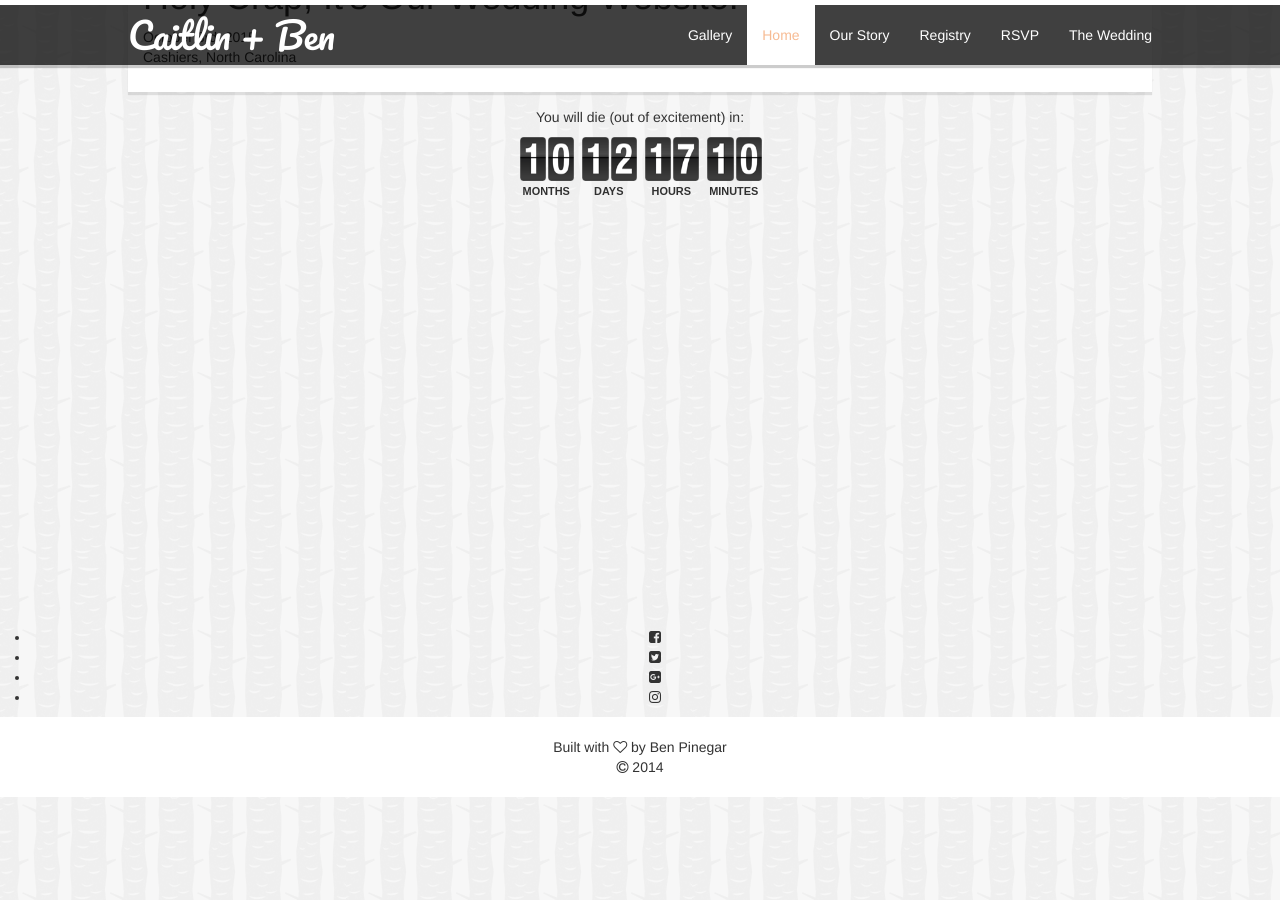
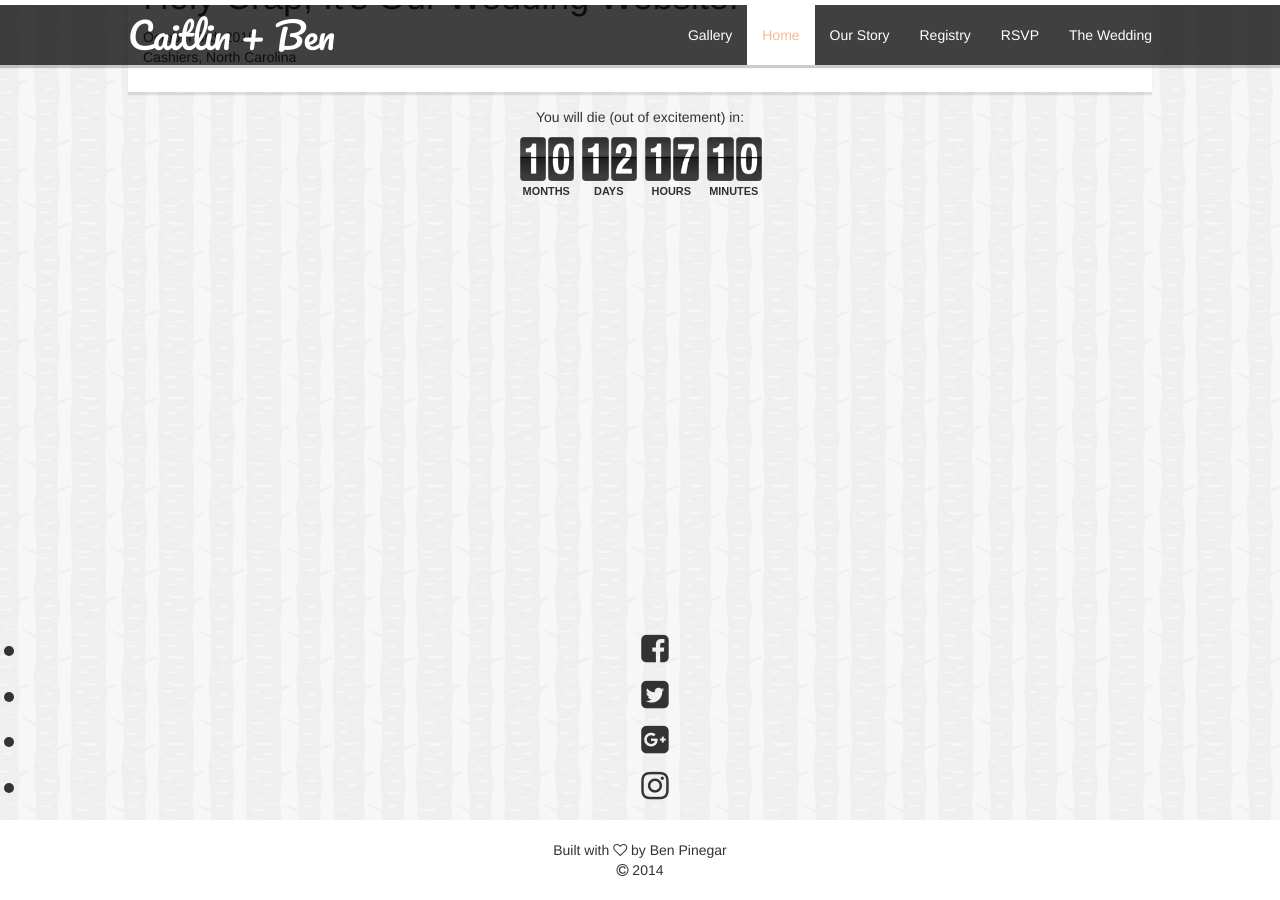
Before and after one commit to bpinegar/bpinegar.github.io, a Jekyll site: the page built from index.html, in a window 1280 px wide and 900 px high, scrolled down 138 px. Built offline with Jekyll 4.4.1, drawn with Linux system fonts in a browser that asks for light colours; nearby versions of some CDN libraries; before the commit the page ends 935 px from its top, so only the background shows below that.

Commit message:
Update _custom.scss

```diff
--- a/_sass/_custom.scss
+++ b/_sass/_custom.scss
@@ -19,7 +19,7 @@ footer {
   text-align: center;
   width: auto;
 }
-.footer-top .list-inline {
+.footer-top .list-social {
   font-size: 32px;
 }
 .footer-bottom {
```
